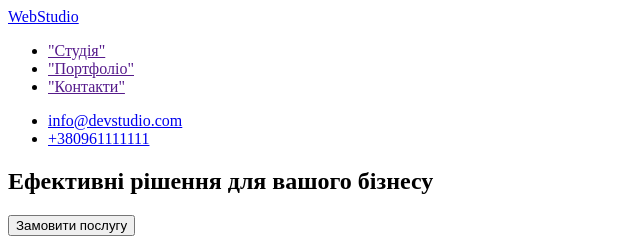
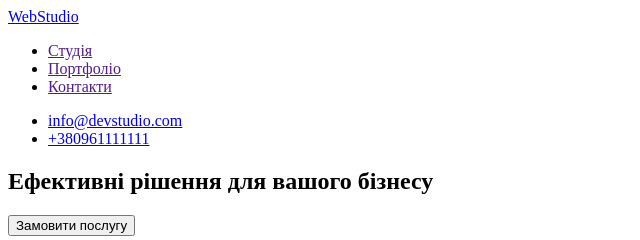
Before and after one commit to PlutovaKate/goit-markup-hw-01, a plain HTML site: page index.html in a window 1280 px wide. Shown: the top 240 px of the page, 0-640 px from the left. Drawn offline with Linux system fonts and the light colour scheme.

Commit message:
Update index.html

```diff
--- a/index.html
+++ b/index.html
@@ -13,9 +13,9 @@
       <nav>
         <a href="/"> WebStudio </a>
         <ul>
-          <li><a href="">"Студія"</a></li>
-          <li><a href="">"Портфоліо"</a></li>
-          <li><a href="">"Контакти"</a></li>
+          <li><a href="">Студія</a></li>
+          <li><a href="">Портфоліо</a></li>
+          <li><a href="">Контакти</a></li>
         </ul>
       </nav>
 
```
